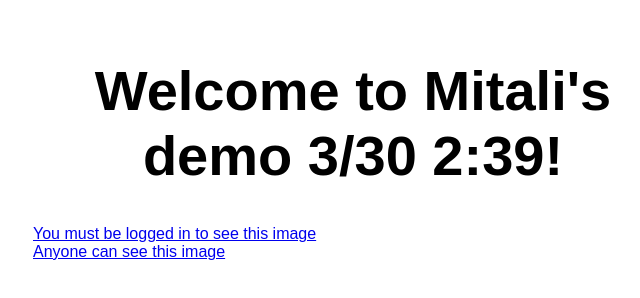
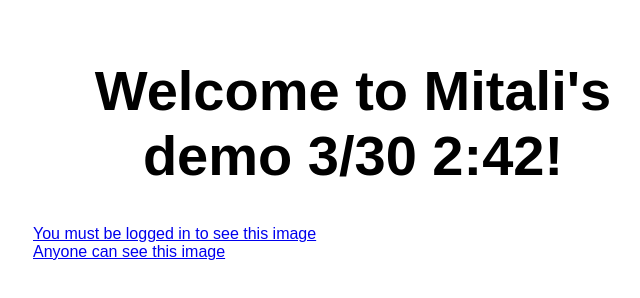
Before and after one commit to mkarmark/afd-repo-1, a plain HTML site: page src/index.html in a window 1280 px wide. Shown: the full height of the page, 287-927 px from the left. Drawn offline with Linux system fonts and the light colour scheme.

Commit message:
Update index.html

```diff
--- a/src/index.html
+++ b/src/index.html
@@ -10,7 +10,7 @@
 
 <body>
   <main>
-    <h1>Welcome to Mitali's demo 3/30 2:39!</h1>
+    <h1>Welcome to Mitali's demo 3/30 2:42!</h1>
         <a href="/puppy.jpg">You must be logged in to see this image </a>
     <br/>
         <a href="/puppy2.jpg">Anyone can see this image</a>
```
